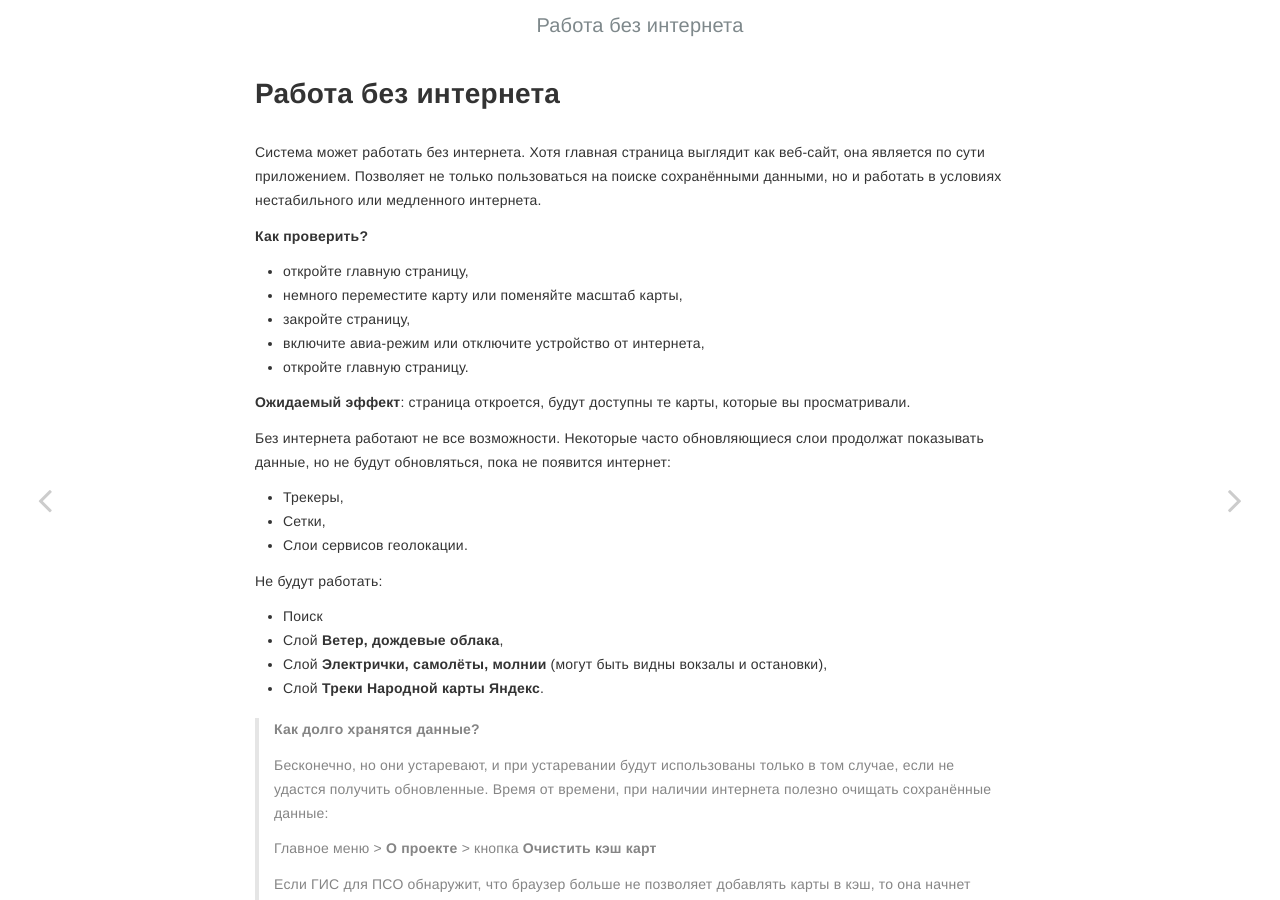
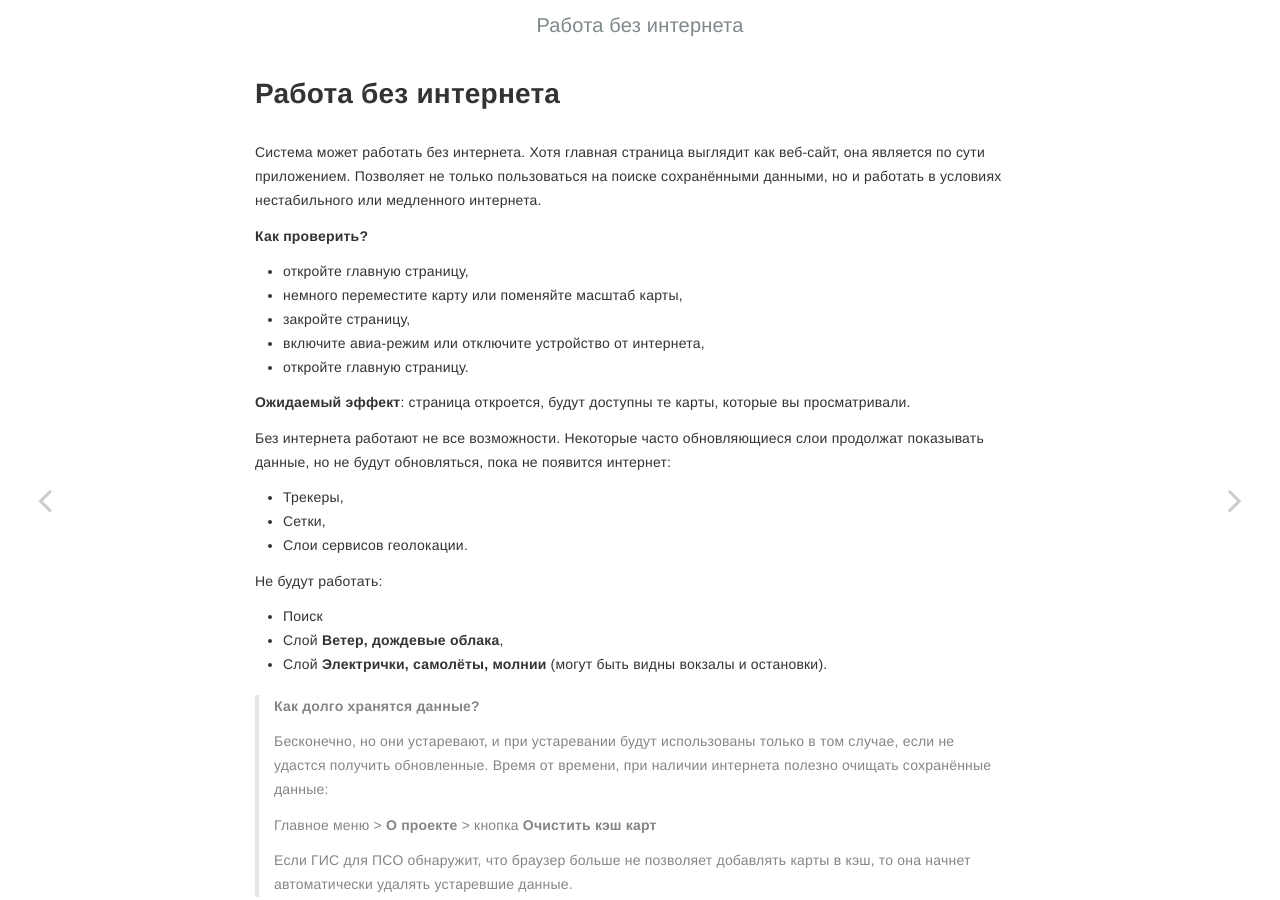
Before and after one commit to extremum-search-and-rescue/help.gis, a Jekyll site: the page built from _posts/2023-06-14-working-offline.md, in a window 1280 px wide. Built offline with Jekyll 4.4.1, drawn with Linux system fonts in a browser that asks for light colours.

Commit message:
Update 2023-06-14-working-offline.md

```diff
--- a/_posts/2023-06-14-working-offline.md
+++ b/_posts/2023-06-14-working-offline.md
@@ -25,8 +25,7 @@ redirect_from:
 Не будут работать:
 - Поиск
 - Слой **Ветер, дождевые облака**,
-- Слой **Электрички, самолёты, молнии** (могут быть видны вокзалы и остановки),
-- Слой **Треки Народной карты Яндекс**.
+- Слой **Электрички, самолёты, молнии** (могут быть видны вокзалы и остановки).
 
 > ##### Как долго хранятся данные?
 > Бесконечно, но они устаревают, и при устаревании будут использованы только в том случае, если не удастся получить обновленные. Время от времени, при наличии интернета полезно очищать сохранённые данные:
```
